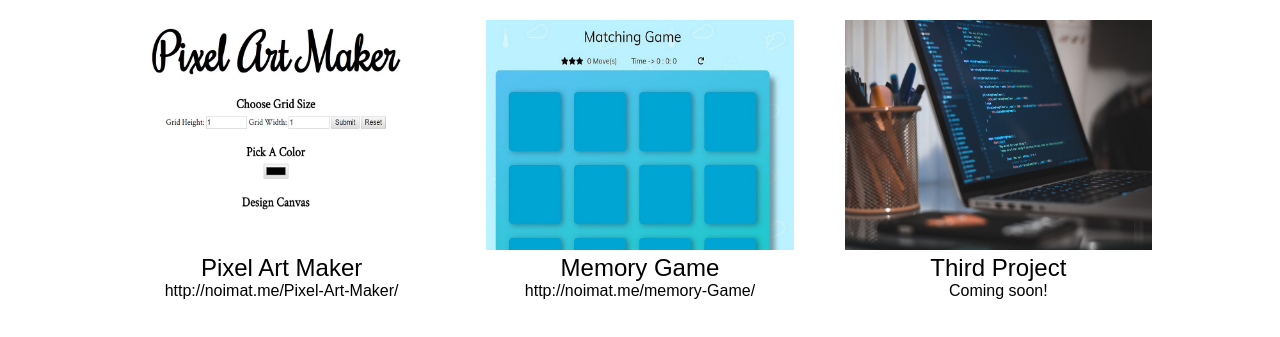
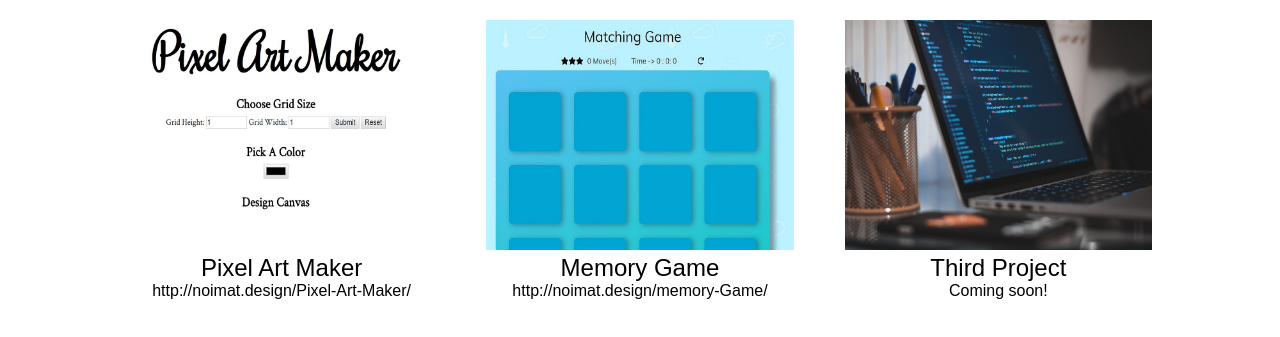
Before and after one commit to 9oimah/Udacity-Portfolio-Project, a plain HTML site: page index.html in a window 1280 px wide. Shown: the part 725-1062 px from the top of the page. Drawn offline with Linux system fonts and the light colour scheme; a web font is replaced by a local one.

Commit message:
Update index.html

```diff
--- a/index.html
+++ b/index.html
@@ -34,13 +34,13 @@
 			<article class="single-work">
 				<img src="img/pixel.jpg" alt="Pixel Art Project" class="single-work-img"/>
 				<h4 class="single-work-title">Pixel Art Maker</h4>
-				<a href="http://noimat.me/Pixel-Art-Maker/" target="_blank" class="single-work-link">http://noimat.me/Pixel-Art-Maker/</a>
+				<a href="http://noimat.design/Pixel-Art-Maker/" target="_blank" class="single-work-link">http://noimat.design/Pixel-Art-Maker/</a>
 			</article>
 
 			<article class="single-work">
 				<img src="img/memory.jpg" alt="Memory Game" class="single-work-img"/>
 				<h4 class="single-work-title">Memory Game</h4>
-				<a href="http://noimat.me/memory-Game/" target="_blank" class="single-work-link">http://noimat.me/memory-Game/</a>
+				<a href="http://noimat.design/memory-Game/" target="_blank" class="single-work-link">http://noimat.design/memory-Game/</a>
 			</article>
 
 			<article class="single-work">
```
